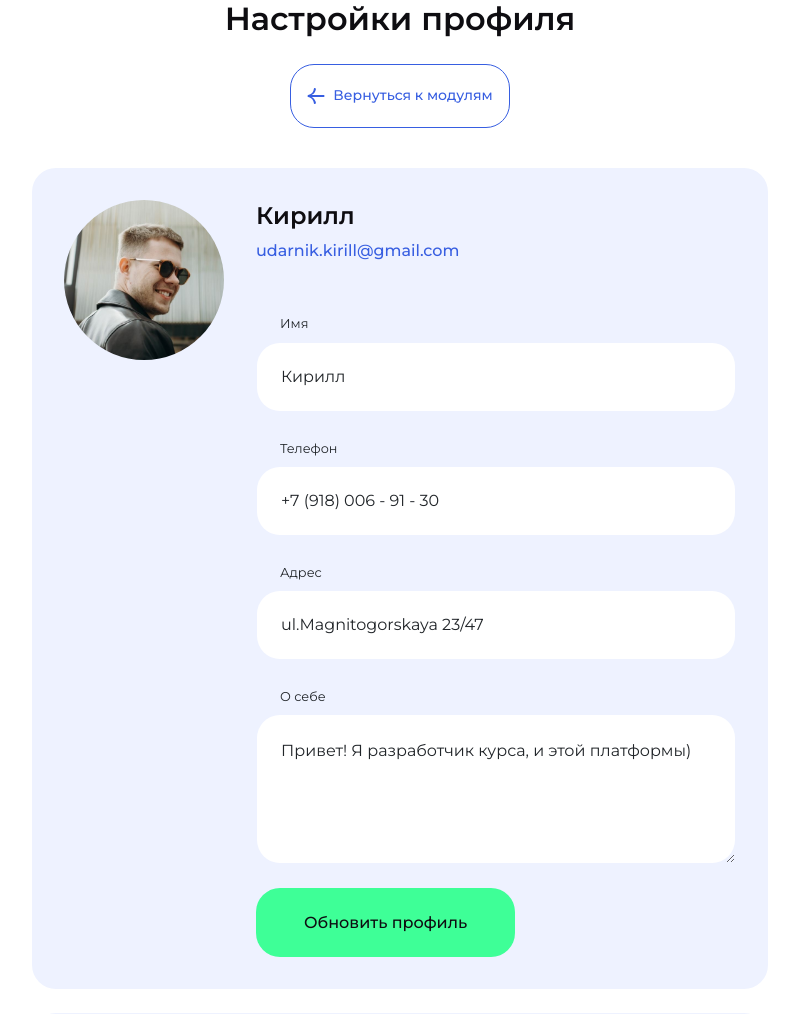
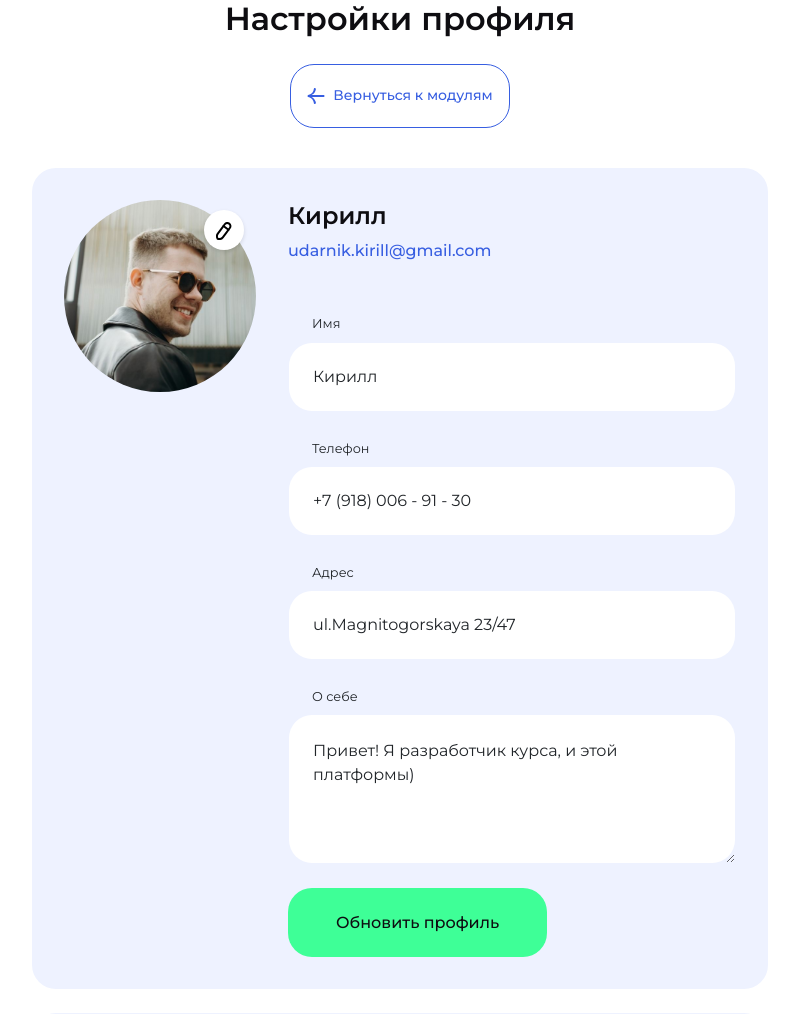
Before and after one commit to Uk-Kirya/education-platform, a Django app: page /cabinet/profile/admin in a window 1280 px wide. Shown: the part 138-1152 px from the top of the page, without its empty margins (240-1039 px from the left). Run offline with Django 5.2, Linux system fonts and the light colour scheme; a user stored in the database is signed in; data comes from the database, SQL or seed files in the repository; both versions use the stored data as it was after the commit; some libraries are stand-ins or nearby versions.

Commit message:
made adjustments

```diff
--- a/templates/profile.html
+++ b/templates/profile.html
@@ -39,6 +39,7 @@
                         <form class="profile__form" method="post" enctype="multipart/form-data">
                             {% csrf_token %}
                             <div>
+                                <!--
                                 <div class="profile__photo">
                                     <input type="file" name="photo" id="profile__photo">
                                     <label for="profile__photo">
@@ -46,6 +47,24 @@
                                             <img src="{% if user.profile.photo %}{{ user.profile.photo.url }}{% else %}{% static 'img/ava.svg' %}{% endif %}" alt="">
                                         </picture>
                                     </label>
+                                </div>
+                                -->
+                                <div class="profile__photo mb-4 mb-lg-0">
+                                    <div class="avatar-upload">
+                                        <div class="avatar-edit">
+                                            <input type='file' name="photo" id="imageUpload" accept=".png, .jpg, .jpeg" />
+                                            <label for="imageUpload">
+                                                <svg width="16" height="18" viewBox="0 0 16 18" fill="none" xmlns="http://www.w3.org/2000/svg">
+                                                    <path fill-rule="evenodd" clip-rule="evenodd" d="M13.1754 1.62771V1.62771C11.7896 0.588344 9.82432 0.868808 8.78496 2.2536C8.78496 2.2536 3.61598 9.13939 1.82287 11.5285C0.0297567 13.9186 1.72594 16.88 1.72594 16.88C1.72594 16.88 5.07088 17.6492 6.83821 15.2931C8.60658 12.938 13.8003 6.0182 13.8003 6.0182C14.8397 4.63341 14.5602 2.66707 13.1754 1.62771Z" stroke="#0E0D11" stroke-width="2" stroke-linecap="round" stroke-linejoin="round"/>
+                                                    <path d="M7.44922 4.05341L12.4646 7.81801" stroke-width="2" stroke-linecap="round" stroke-linejoin="round"/>
+                                                </svg>
+                                            </label>
+                                        </div>
+                                        <div class="avatar-preview">
+                                            <div id="imagePreview" style="background-image: url('{% if user.profile.photo %}{{ user.profile.photo.url }}{% else %}{% static 'img/ava.svg' %}{% endif %}');">
+                                            </div>
+                                        </div>
+                                    </div>
                                 </div>
                             </div>
                             <div class="profile__info">
@@ -103,4 +122,78 @@
 
     {% include 'includes/footer.html' %}
 
+    <style>
+        .avatar-upload {
+          position: relative;
+          max-width: 205px;
+        }
+        .avatar-upload .avatar-edit {
+          position: absolute;
+          right: 12px;
+          z-index: 1;
+          top: 10px;
+        }
+        .avatar-upload .avatar-edit input {
+          display: none;
+        }
+        .avatar-upload .avatar-edit svg {
+            position: absolute;
+            left: 0;
+            top: 0;
+            margin: .75rem 0 0 .75rem;
+        }
+        .avatar-upload .avatar-edit label {
+          display: inline-block;
+          width: 2.5rem;
+          height: 2.5rem;
+          border-radius: 100%;
+          background: #FFFFFF;
+          box-shadow: 0px 2px 4px 0px rgba(0, 0, 0, 0.12);
+          cursor: pointer;
+          transition: all 0.2s ease-in-out;
+        }
+        .avatar-upload .avatar-edit label:hover {
+          background: #375EE1;
+        }
+        .avatar-upload .avatar-edit label path {
+            stroke: #000;
+            transition: all 0.2s ease-in-out;
+        }
+        .avatar-upload .avatar-edit label:hover path {
+            stroke: #fff;
+        }
+        .avatar-upload .avatar-preview {
+          width: 192px;
+          height: 192px;
+          position: relative;
+          border-radius: 100%;
+        }
+        .avatar-upload .avatar-preview > div {
+          width: 100%;
+          height: 100%;
+          border-radius: 100%;
+          background-size: cover;
+          background-repeat: no-repeat;
+          background-position: center;
+        }
+    </style>
+
+    <script src="https://code.jquery.com/jquery-3.6.0.min.js"></script>
+    <script>
+        function readURL(input) {
+            if (input.files && input.files[0]) {
+                var reader = new FileReader();
+                reader.onload = function(e) {
+                    $('#imagePreview').css('background-image', 'url('+e.target.result +')');
+                    $('#imagePreview').hide();
+                    $('#imagePreview').fadeIn(650);
+                }
+                reader.readAsDataURL(input.files[0]);
+            }
+        }
+        $("#imageUpload").change(function() {
+            readURL(this);
+        });
+    </script>
+
 {% endblock %}
```
Also changed, not shown: losdesign/settings.py (+4 -4 lines), db.sqlite3, media/user/ivan/823a67be-86c9-4f85-a3cb-b84dd2ece847.jpg (added), media/user/ivan/91a724a6-39bd-4af4-af75-0f79451d8018.png (deleted), 2 other files.
